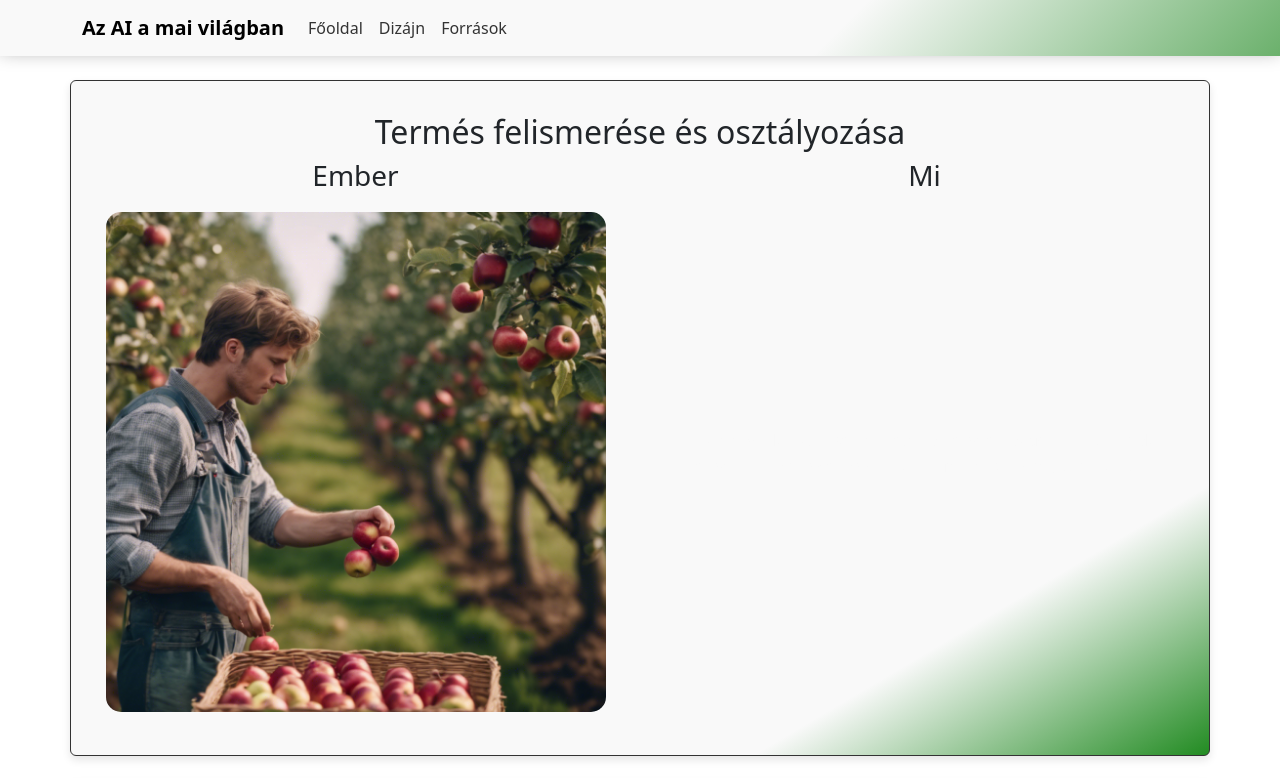
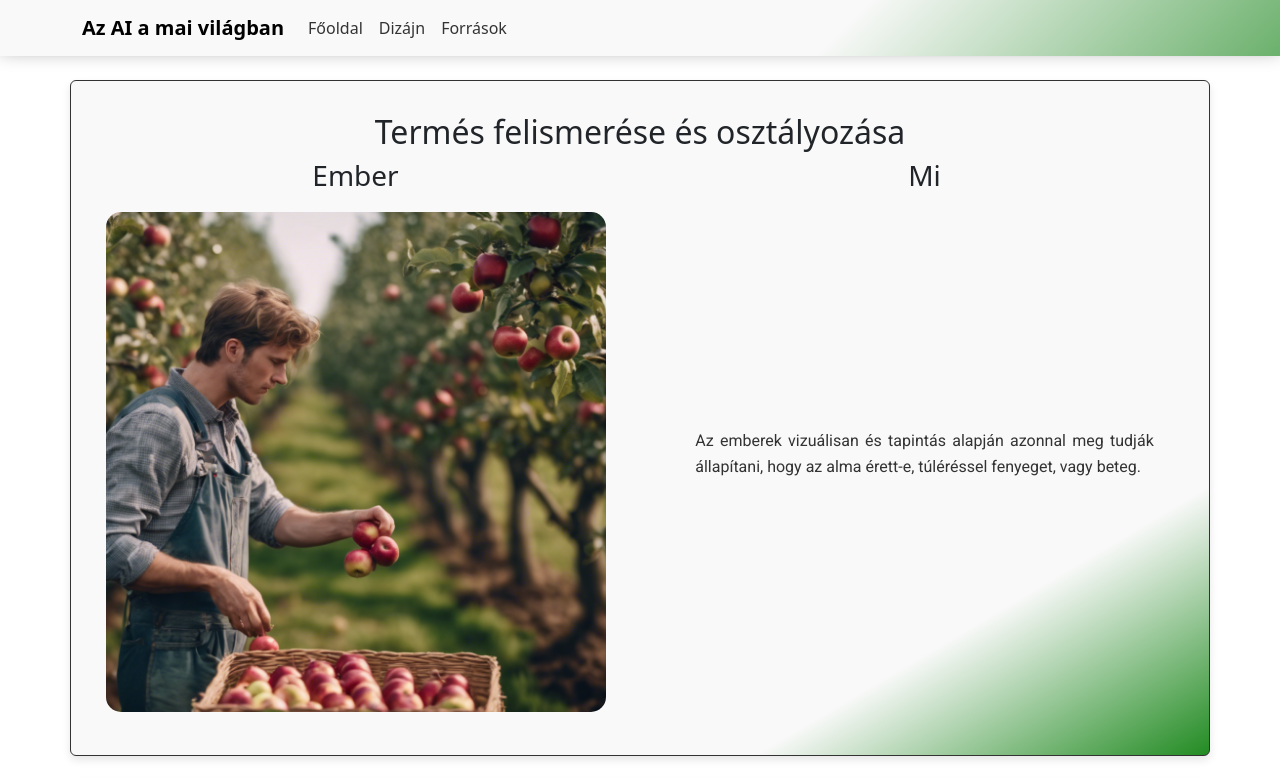
Before and after one commit to xauloq/IKTV_verseny, a React (Vite) app: page / in a window 1280 px wide. Shown: the top 778 px of the page. Built offline with nearby package versions, Linux system fonts and the light colour scheme.

Commit message:
text color in section fixed

```diff
--- a/src/components/Section.css
+++ b/src/components/Section.css
@@ -82,7 +82,7 @@ p {
     font-family: 'Roboto', sans-serif;
     font-size: 2rem;
     line-height: 1.6;
-    color: #333;
+    color: #333 !important;
     padding: 1rem;
     border-radius: 10px;
 }
```
